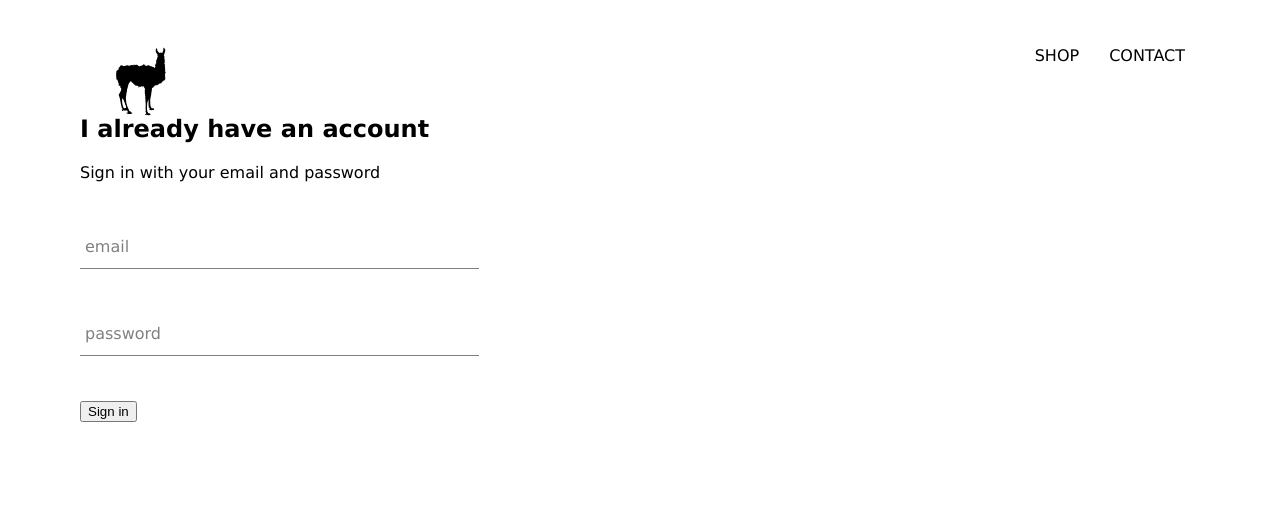
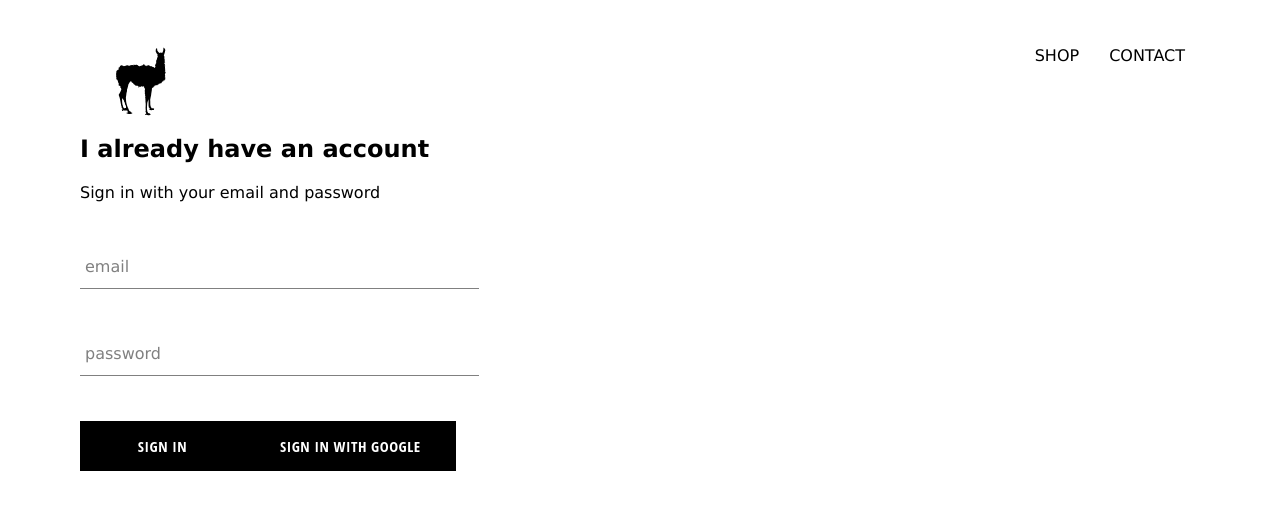
Before and after one commit to Promethesus/Gym-clothing, a React (Create React App) app: page /signin in a window 1280 px wide. Shown: the top 510 px of the page. Built offline with nearby package versions, Linux system fonts and the light colour scheme; no server answers.

Commit message:
added firebase with user auth for login page. refined state at app js to hold whether user is logged in or not

```diff
--- a/package.json
+++ b/package.json
@@ -6,6 +6,7 @@
     "@testing-library/jest-dom": "^5.14.1",
     "@testing-library/react": "^11.2.7",
     "@testing-library/user-event": "^12.8.3",
+    "firebase": "^9.1.3",
     "node-sass": "^6.0.1",
     "react": "^17.0.2",
     "react-dom": "^17.0.2",
--- a/src/App.js
+++ b/src/App.js
@@ -4,8 +4,35 @@
 import { Switch, Route } from 'react-router-dom'
 import Header from './Component/header/header.component';
 import SignInPage from './Pages/Sign-in/signin.component';
+import { auth } from './firebase/firebase.utils'
+import React from 'react';
 
-function App() {
+class App extends React.Component {
+  constructor() {
+    super();
+
+
+    this.state ={
+      currentUser:null
+    }
+  }
+
+  unSubscribeFromAuth = null
+
+  componentDidMount(){
+    auth.onAuthStateChanged(user=>{
+      this.setState({currentUser:user})
+      console.log(user)
+    })
+  }
+
+
+  componentWillUnmount(){
+    this.unSubscribeFromAuth()
+  }
+
+
+  render(){
     return (
       <div>
         <Header />
@@ -17,5 +44,5 @@
       </div>
   );
 }
-
+}
 export default App;
--- /dev/null
+++ b/src/Component/custom-button/custom-button-styles.scss
@@ -0,0 +1,22 @@
+.custom-button {
+    min-width: 165px;
+    width: auto;
+    height: 50px;
+    letter-spacing: 0.5px;
+    line-height: 50px;
+    padding: 0 35px 0 35px;
+    font-size: 15px;
+    background-color: black;
+    color: white;
+    text-transform: uppercase;
+    font-family: 'Open Sans Condensed';
+    font-weight: bolder;
+    border: none;
+    cursor: pointer;
+
+    &:hover {
+      background-color: white;
+      color: black;
+      border: 1px solid black;
+    }
+  }
--- /dev/null
+++ b/src/Component/custom-button/custom-button.component.jsx
@@ -0,0 +1,10 @@
+import React from "react"
+import "./custom-button-styles.scss"
+
+const CustomButton = ({children, ...otherProps})=> (
+    <button className="custom-button" {...otherProps}>
+        {children}
+    </button>
+)
+
+export default CustomButton
--- a/src/Pages/Sign-in/sign-in-styles.scss
+++ b/src/Pages/Sign-in/sign-in-styles.scss
@@ -1,3 +1,10 @@
 .sign-in-outer {
     width: 30vw;
+    display: flex;
+    flex-direction: column;
+    .title{
+        margin: 10px 0;
+
+    }
+
 }
--- a/src/Pages/Sign-in/signin.component.jsx
+++ b/src/Pages/Sign-in/signin.component.jsx
@@ -1,6 +1,10 @@
 import React from "react"
 import "./sign-in-styles.scss"
 import FormInput from "../../Component/form-input/form-input.component.jsx";
+import CustomButton from "../../Component/custom-button/custom-button.component";
+
+ import {signInWithGoogle} from "../../firebase/firebase.utils"
+
 
 class SignInComponent extends React.Component{
     constructor(props){
@@ -42,7 +46,9 @@
                         handleChange = {this.handleChange}
                         label = "password"
                         required />
-                    <input type="submit" value="Sign in"/>
+                    <CustomButton type="submit"> Sign in</CustomButton>
+                    <CustomButton onClick={signInWithGoogle}> Sign in With Google</CustomButton>
+
                 </form>
                 </div>
             </div>
--- /dev/null
+++ b/src/firebase/firebase.utils.js
@@ -0,0 +1,25 @@
+import firebase from 'firebase/compat/app';
+import 'firebase/compat/firestore';
+import 'firebase/compat/auth';
+
+
+const config = {
+    apiKey: "AIzaSyCrFaArhNRtqqwpVOSxedJEKt-aSbSLaoY",
+    authDomain: "gymclothingdb.firebaseapp.com",
+    projectId: "gymclothingdb",
+    storageBucket: "gymclothingdb.appspot.com",
+    messagingSenderId: "843508180195",
+    appId: "1:843508180195:web:16dff0101ff49c6d2d11d6",
+    measurementId: "G-CSV5S6ZEN4"
+}
+firebase.initializeApp(config)
+
+export const auth = firebase.auth()
+export const firestore = firebase.firestore()
+
+const provider = new firebase.auth.GoogleAuthProvider()
+provider.setCustomParameters({prompt: 'select_account'})
+
+export const signInWithGoogle = () => auth.signInWithPopup(provider)
+
+export default firebase
```
Also changed, not shown: 1 other file (tests, documents, lock files or other folders). Lines whose indentation alone changed are shown as unchanged.
